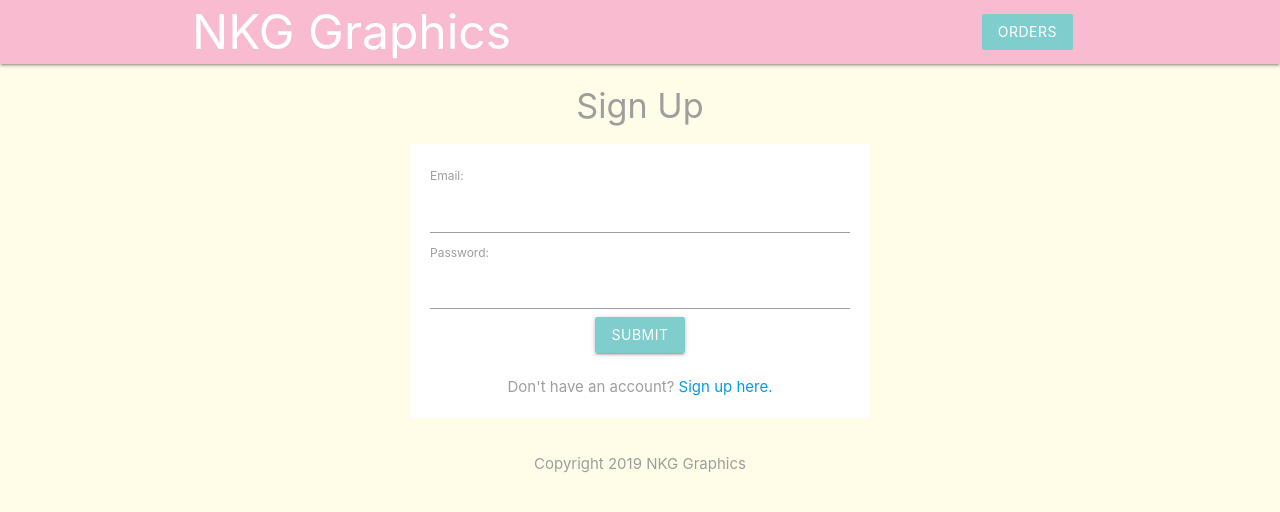
After one commit to DanSohn/F19_Database_Project, a PHP site: page /login2.php in a window 1280 px wide. The commit adds this page. Shown: the top 512 px of the page. Run offline with PHP 8.4, Linux system fonts and the light colour scheme.

Commit message:
Add files via upload

```diff
--- a/general/config/db_connect.php
+++ b/general/config/db_connect.php
@@ -1,6 +1,6 @@
 <?php
 	//connect to database
-	$conn = mysqli_connect('localhost','root','','order_tracker');
+	$conn = mysqli_connect('localhost','root','','order tracker');
 
 	//check connection
 	if(!$conn){
--- a/general/index.php
+++ b/general/index.php
@@ -3,7 +3,7 @@
 	include('config/db_connect.php');
 
 	//write query for all persons
-	$sql = 'SELECT FName, LName, SIN, PhoneNumber FROM person_table';
+	$sql = 'SELECT FName, LName, SIN, PhoneNumber FROM person';
 
 	//make query & get result
 	$result = mysqli_query($conn, $sql);
--- /dev/null
+++ b/general/login2.php
@@ -0,0 +1,72 @@
+<?php
+	include('config/db_connect.php');
+
+	$errors = array('credentials' => '', 'email' => '', 'password' => '');
+
+	if(isset($_POST['login'])){
+		$email = $_POST['email'];
+		$password = $_POST['password'];
+
+		if(empty($email)){
+			$errors['email'] = 'Email cannot be empty. <br />';
+		}
+		if(empty($password)){
+			$errors['password'] = 'Password cannot be empty. <br />';
+		}
+
+		if(!array_filter($errors)){
+			$email = mysqli_real_escape_string($conn, $_POST['email']);
+			$password = mysqli_real_escape_string($conn, $_POST['password']);
+
+			$sql = "SELECT Email, Password FROM person";
+
+			$result = mysqli_query($conn, $sql);
+
+		//fetch result in array format
+			$list = mysqli_fetch_all($result, MYSQLI_ASSOC);
+
+			mysqli_free_result($result);
+
+			foreach($list as $person) {
+				if ($person['Email'] == $email) {
+					if(password_verify($password, $person['Password'])){
+						echo "TRUE";
+					}
+				}
+				else{
+					$errors['credentials'] = "Invalid credentials. Please Try Again. <br />";
+				}
+			}
+		}
+	}
+
+ ?>
+
+ <!DOCTYPE html>
+ <html>
+
+ 	<?php  include('templates/header.php');?>
+
+	<section class="container grey-text">
+		<h4 class="center">Sign Up</h4>
+		<form class="white" action = "login2.php" method = "POST">
+			<div class="red-text"><?php echo $errors['credentials']; ?></div>
+			<label>Email:</label>
+			<input type="text" name="email">
+			<div class = "red-text"><?php echo $errors['email'];?></div>
+
+			<label>Password:</label>
+			<input type="password" name="password">
+
+			<div class="center">
+				<input type="submit" name = "login" class = "btn brand z-depth-1"></input>
+			</div>
+			<div class="card-action center-align">
+				<br>Don't have an account?<a href="signup.php"> Sign up here.</a>
+			</div>
+		</form>
+	</section>
+
+ 	<?php  include('templates/footer.php');?>
+
+ </html>
--- a/general/templates/header.php
+++ b/general/templates/header.php
@@ -4,10 +4,10 @@
     <link rel="stylesheet" href="https://cdnjs.cloudflare.com/ajax/libs/materialize/1.0.0/css/materialize.min.css">
     <style type="text/css">
     	.brand{
-    		background: #FF9C9C !important;
+    		background: #7fcdcd !important;
     	}
     	.brand-text{
-    		color: #FF9C9C !important;
+    		color: #ffffff !important;
     	}
     	form{
     		max-width: 460px;
@@ -17,7 +17,7 @@
     </style>
  </head>
   <body class = "yellow lighten-5">
-  	<nav class = "white z-depth-1">
+  	<nav class = "pink lighten-4 z-depth-1">
   		<div class="container">
   			<a href = 'index.php' class = "brand-log brand-text"><font size = "8">NKG Graphics</font></a>
   			<ul id="nav-mobile" class="right hide-on-small-and-down">
```
Also changed, not shown: general/login.php (added, +51 -0 lines), general/signup.php (+10 -5 lines).
